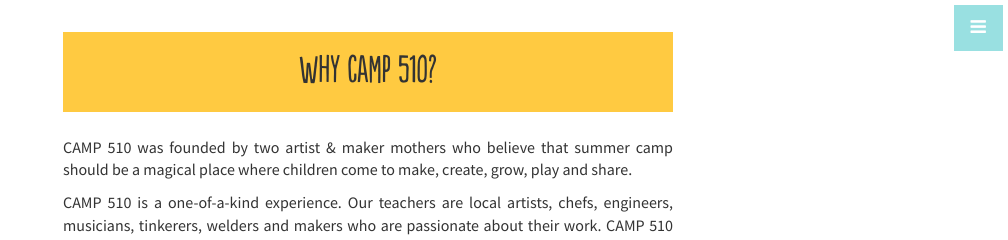
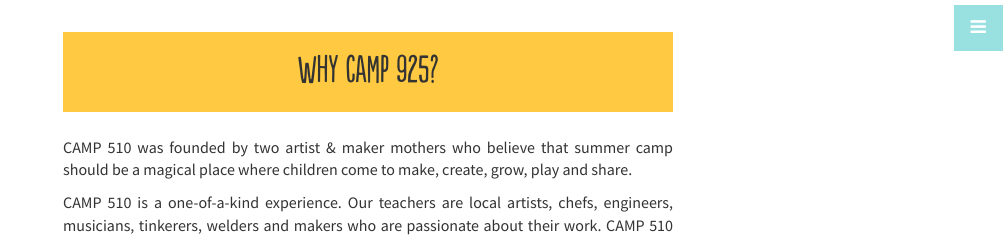
Before and after one commit to camp925/camp925.github.io, a Jekyll site: the page built from _posts/why/2015-01-03-why.md, in a window 1280 px wide. Shown: the top 240 px of the page, without its empty margins (272-1280 px from the left). Built offline with Jekyll 4.4.1, drawn with Linux system fonts in a browser that asks for light colours.

Commit message:
change title in why page

```diff
--- a/_includes/why.html
+++ b/_includes/why.html
@@ -3,7 +3,7 @@
     <div class="row">
           <div class="col-md-12">
             <div class="portfolio-item center text">
-              <h1 class="h1-bg">{{ page.title}}</h1>
+              <h1 class="h1-bg">{{ page.title }}</h1>
               <div><img class="img-responsive center-block post" src="{{ page.image }}"></div>
               <div class="post">{{ site.categories.why }}</div>
                 <a href="rates.html" class="btn btn-lg btn-dark source">Rates</a>
--- a/_posts/why/2015-01-03-why.md
+++ b/_posts/why/2015-01-03-why.md
@@ -1,6 +1,6 @@
 ---
 layout: why_layout
-title: Why CAMP 510?
+title: Why CAMP 925?
 category: why
 ---
 
--- a/why.html
+++ b/why.html
@@ -1,5 +1,5 @@
 ---
 layout: why_layout
-title: Why CAMP 510?
+title: Why CAMP 925?
 categpry: why
 ---
```
